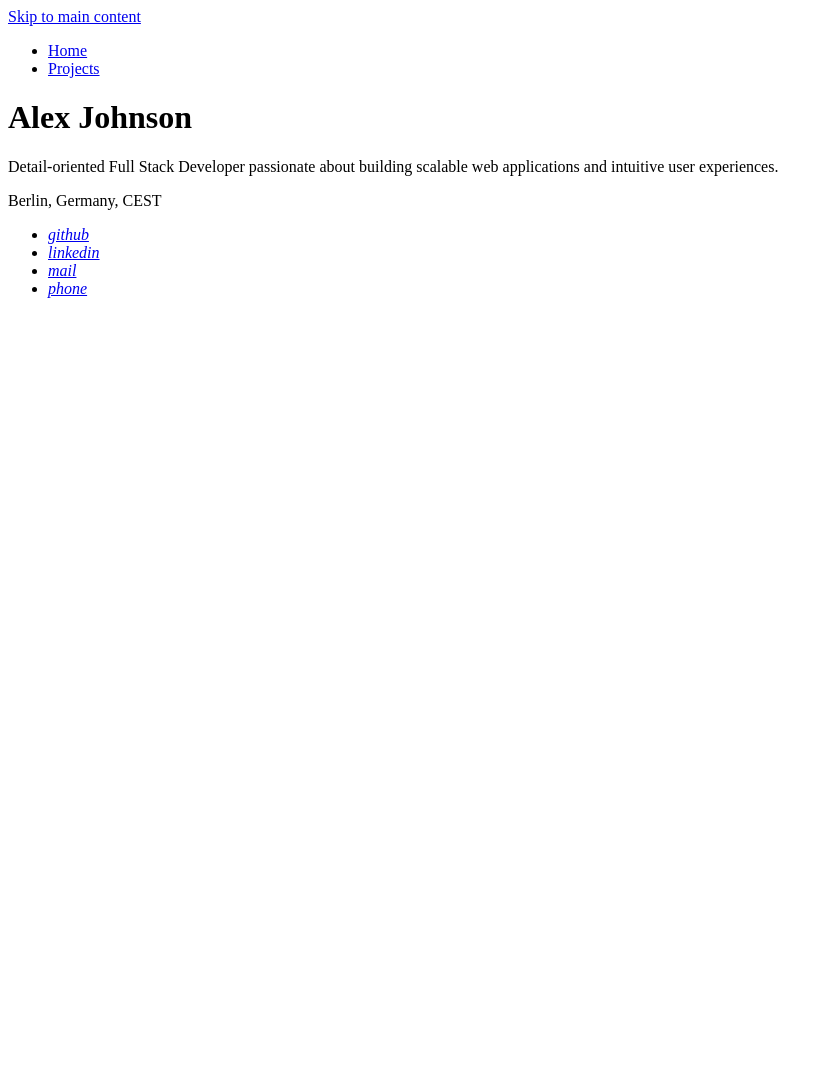
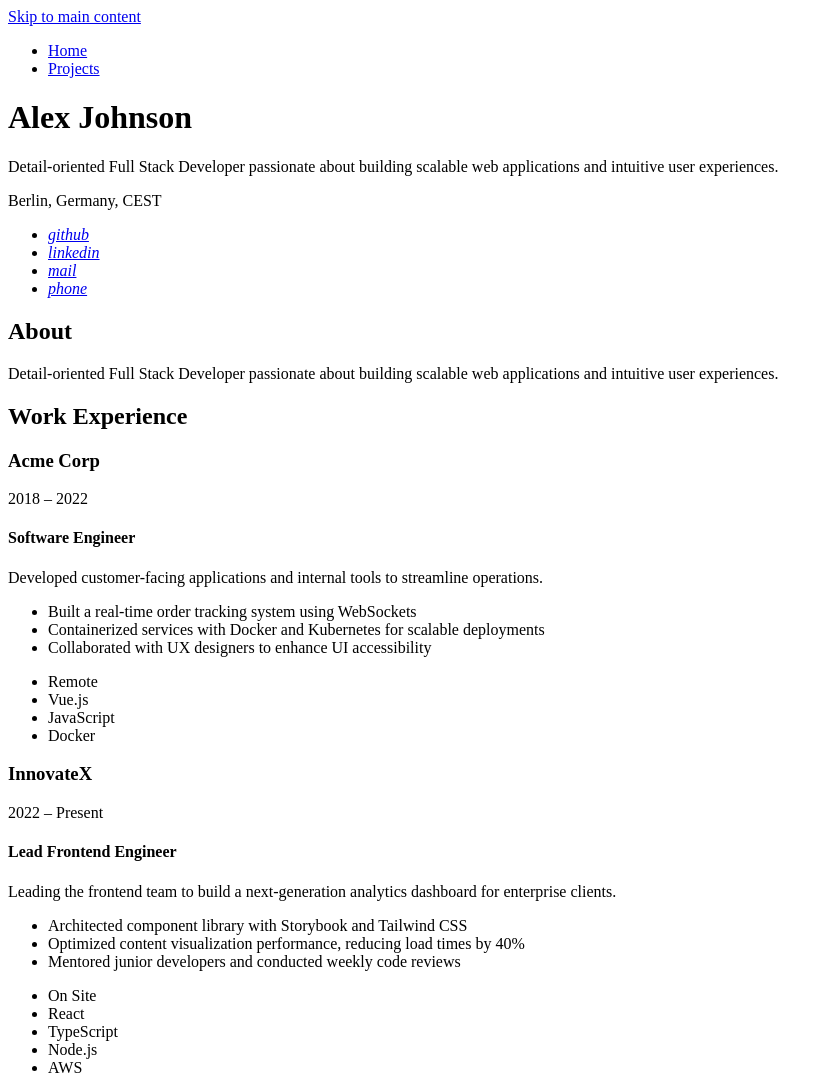
Before and after one commit to loic-bellinger/cv, an Astro site: page / in a window 1280 px wide. Shown: the whole page, without its empty margins (0-833 px from the left). Before the commit the page ends 800 px from the top, so only its background shows below. Built offline with nearby package versions, Linux system fonts and the light colour scheme; Astro itself is replaced by a stand-in of ours.

Commit message:
feat: rename basics/work to profile/experience and add DateRange, WorkExperienceList & WorkExperienceItem components

```diff
--- /dev/null
+++ b/src/components/DateRange.astro
@@ -0,0 +1,21 @@
+---
+type Props = {
+  start: Date;
+  end: Date | null;
+};
+
+const { start, end } = Astro.props;
+
+const fmt = new Intl.DateTimeFormat("en", { year: "numeric" });
+
+const startLabel = fmt.format(start);
+const endLabel = end ? fmt.format(end) : "Present";
+
+const toISODate = (d: Date) => d.toISOString().slice(0, 10);
+---
+
+<p>
+  <time datetime={toISODate(start)}>{startLabel}</time>&nbsp;&ndash;&nbsp;{
+    end ? <time datetime={toISODate(end)}>{endLabel}</time> : endLabel
+  }
+</p>
--- /dev/null
+++ b/src/components/WorkExperienceItem.astro
@@ -0,0 +1,40 @@
+---
+import type { CollectionEntry } from "astro:content";
+import DateRange from "@components/DateRange.astro";
+
+type Props = {
+  xp: CollectionEntry<"experience">;
+};
+
+const { xp } = Astro.props;
+---
+
+<article>
+  <header>
+    <h3>{xp.data.company}</h3>
+    <DateRange start={xp.data.start} end={xp.data.end} />
+  </header>
+
+  <h4>{xp.data.title}</h4>
+  <p>{xp.data.description}</p>
+
+  {
+    xp.data.highlights?.length ? (
+      <ul>
+        {xp.data.highlights.map((h) => (
+          <li>{h}</li>
+        ))}
+      </ul>
+    ) : null
+  }
+
+  {
+    xp.data.badges?.length ? (
+      <ul>
+        {xp.data.badges.map((b) => (
+          <li>{b}</li>
+        ))}
+      </ul>
+    ) : null
+  }
+</article>
--- /dev/null
+++ b/src/components/WorkExperienceList.astro
@@ -0,0 +1,12 @@
+---
+import type { CollectionEntry } from "astro:content";
+import WorkExperienceItem from "@components/WorkExperienceItem.astro";
+
+type Props = {
+  experience: CollectionEntry<"experience">[];
+};
+
+const { experience }: Props = Astro.props;
+---
+
+{experience.map((xp) => <WorkExperienceItem xp={xp} />)}
--- a/src/content.config.ts
+++ b/src/content.config.ts
@@ -1,10 +1,11 @@
-import { defineCollection } from 'astro:content';
-import { glob } from 'astro/loaders';
-import { z } from 'astro/zod';
+import { defineCollection } from "astro:content";
+import { glob } from "astro/loaders";
+import { z } from "astro/zod";
 
-const basics = defineCollection({
-  loader: glob({ pattern: "basics.md", base: "./src/content/resume" }),
-  schema: z.object({
+const profile = defineCollection({
+  loader: glob({ pattern: "profile.md", base: "./src/content/resume" }),
+  schema: z
+    .object({
       name: z.string(),
       about: z.string(),
       initials: z.string(),
@@ -17,64 +18,71 @@ const basics = defineCollection({
       }),
       avatarUrl: z.string(),
       skills: z.array(z.string()),
-  }).strict(),
+    })
+    .strict(),
 });
 
 const contacts = defineCollection({
   loader: glob({ pattern: "*.md", base: "./src/content/resume/contacts" }),
-  schema:
-    z.object({
+  schema: z
+    .object({
       ariaLabel: z.string(),
       ariaDescribedBy: z.string(),
       href: z.string().url(),
       icon: z.string(),
-    }).strict()
+    })
+    .strict(),
 });
 
-const work = defineCollection({
-  loader: glob({ pattern: "*.md", base: "./src/content/resume/work" }),
-  schema: z.object({
+const experience = defineCollection({
+  loader: glob({ pattern: "*.md", base: "./src/content/resume/experience" }),
+  schema: z
+    .object({
       company: z.string(),
       title: z.string(),
       description: z.string(),
       link: z.string().url(),
-    badges: z.array(z.string()),
+      highlights: z.array(z.string()).optional().default([]),
+      badges: z.array(z.string()).optional().default([]),
       logo: z.string(),
-    start: z.string(),
-    end: z.string().nullable(),
-  }).strict(),
+      start: z.coerce.date(),
+      end: z.coerce.date().nullable(),
+    })
+    .strict(),
 });
 
 const education = defineCollection({
   loader: glob({ pattern: "*.md", base: "./src/content/resume/education" }),
-  schema: z.object({
+  schema: z
+    .object({
       school: z.string(),
       degree: z.string(),
       start: z.string(),
       end: z.string(),
-  }).strict(),
+    })
+    .strict(),
 });
 
 const projects = defineCollection({
   loader: glob({ pattern: "*.md", base: "./src/content/projects" }),
-  schema: z.object({
+  schema: z
+    .object({
       title: z.string(),
       description: z.string(),
       techStack: z.array(z.string()),
-    logo:z.string(),
-    link:z.object({
+      logo: z.string(),
+      link: z.object({
         href: z.string().url(),
         ariaLabel: z.string(),
         ariaDescribedBy: z.string(),
+      }),
     })
-  }).strict(),
+    .strict(),
 });
 
-
-
 export const collections = {
-  basics,
-  work,
+  profile,
+  experience,
   education,
   contacts,
   projects,
--- a/src/content/resume/work/acme-corp.md
+++ b/src/content/resume/experience/acme-corp.md
@@ -2,10 +2,14 @@
 company: "Acme Corp"
 title: "Software Engineer"
 description: "Developed customer-facing applications and internal tools to streamline operations."
-start: "2018"
-end: "2022"
+start: "2018-01-01"
+end: "2022-01-01"
 link: "https://acmecorp.example.com"
 logo: "AcmeLogo"
+highlights:
+  - "Built a real-time order tracking system using WebSockets"
+  - "Containerized services with Docker and Kubernetes for scalable deployments"
+  - "Collaborated with UX designers to enhance UI accessibility"
 badges:
   - "Remote"
   - "Vue.js"
--- a/src/content/resume/work/innovatex.md
+++ b/src/content/resume/experience/innovatex.md
@@ -2,10 +2,14 @@
 company: "InnovateX"
 title: "Lead Frontend Engineer"
 description: "Leading the frontend team to build a next-generation analytics dashboard for enterprise clients."
-start: "2022"
+start: "2022-01-01"
 end: null
 link: "https://innovatex.example.com"
 logo: "InnovateXLogo"
+highlights:
+  - "Architected component library with Storybook and Tailwind CSS"
+  - "Optimized content visualization performance, reducing load times by 40%"
+  - "Mentored junior developers and conducted weekly code reviews"
 badges:
   - "On Site"
   - "React"
--- a/src/pages/index.astro
+++ b/src/pages/index.astro
@@ -1,17 +1,30 @@
 ---
 import BaseLayout from "@layouts/BaseLayout.astro";
 import Address from "@components/Address.astro";
+import WorkExperienceList from "@components/WorkExperienceList.astro";
 import { getCollection, getEntry } from "astro:content";
-const basics = await getEntry("basics", "basics");
+const profile = await getEntry("profile", "profile");
+if (!profile) {
+  throw new Error("Could not find basic profile information");
+}
 const contacts = await getCollection("contacts");
-if (!basics) {
-  throw new Error("Could not find basic informations");
-}
+const experience = await getCollection("experience");
 ---
 
-<BaseLayout pageTitle={basics.data.name}>
-  <h1>{basics.data.name}</h1>
-  <p>{basics.data.about}</p>
-  <p>{basics.data.location.text}</p>
+<BaseLayout pageTitle={profile.data.name}>
+  <h1>{profile.data.name}</h1>
+  <p>{profile.data.about}</p>
+  <p>{profile.data.location.text}</p>
   <Address contacts={contacts} />
+  <section id="about">
+    <h2>About</h2>
+    <p>
+      {profile.data.about}
+    </p>
+  </section>
+
+  <section id="work-experience">
+    <h2>Work Experience</h2>
+    <WorkExperienceList experience={experience} />
+  </section>
 </BaseLayout>
```
Also changed, not shown: src/content/resume/profile.md (renamed from src/content/resume/basics.md), 1 other file. Lines whose indentation alone changed are shown as unchanged.
